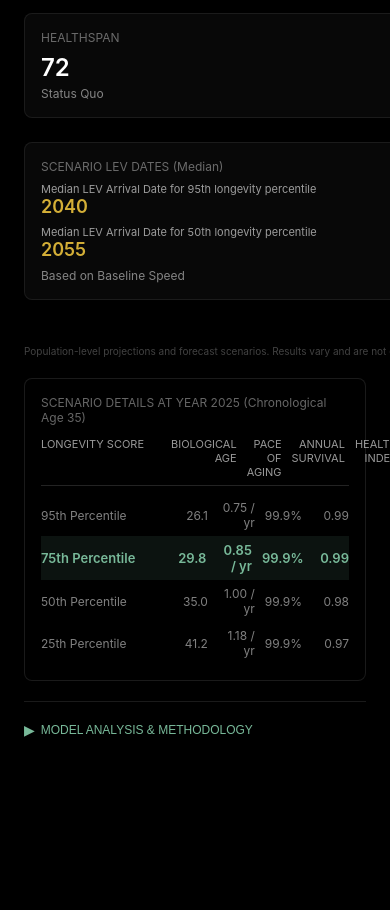
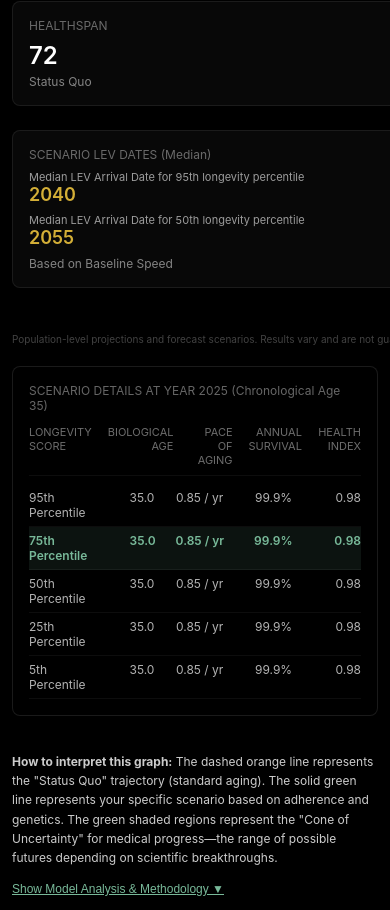
Before and after one commit to Kylen-McClintock/LEV-Longevity-Trajectory, a React (Vite) app: page / in a window 390 px wide. Shown: the part 1416-2326 px from the top of the page. Before the commit the page ends 2178 px from the top, so only its background shows below. Built offline with nearby package versions, Linux system fonts and the light colour scheme.

Commit message:
Refine Analysis Text (Merge Old+New), Extend Scrubber, Mobile CSS

```diff
--- a/src/LevLongevityTrajectory.css
+++ b/src/LevLongevityTrajectory.css
@@ -9,6 +9,12 @@
   margin: 0 auto;
   padding: 24px;
   box-sizing: border-box;
+}
+
+@media (max-width: 600px) {
+  .lev-container {
+    padding: 12px;
+  }
 }
 
 .lev-header {
@@ -75,7 +81,7 @@
   background: white;
   border-radius: 50%;
   cursor: pointer;
-  box-shadow: 0 2px 6px rgba(0,0,0,0.5);
+  box-shadow: 0 2px 6px rgba(0, 0, 0, 0.5);
   transition: transform 0.1s;
 }
 
@@ -165,7 +171,7 @@
   gap: 16px;
   margin-top: 16px;
   padding: 12px;
-  background: rgba(255,255,255,0.03);
+  background: rgba(255, 255, 255, 0.03);
   border-radius: 8px;
 }
 
@@ -173,7 +179,7 @@
   width: 32px;
   height: 32px;
   border-radius: 50%;
-  border: 1px solid rgba(255,255,255,0.2);
+  border: 1px solid rgba(255, 255, 255, 0.2);
   background: transparent;
   color: white;
   display: flex;
@@ -183,7 +189,7 @@
 }
 
 .lev-play-btn:hover {
-  background: rgba(255,255,255,0.1);
+  background: rgba(255, 255, 255, 0.1);
 }
 
 .lev-scrub-slider {
@@ -201,7 +207,7 @@
   padding: 8px 12px;
   border-radius: 6px;
   font-size: 12px;
-  box-shadow: 0 4px 12px rgba(0,0,0,0.5);
+  box-shadow: 0 4px 12px rgba(0, 0, 0, 0.5);
   z-index: 100;
   transform: translate(-50%, -100%);
   margin-top: -10px;
--- a/src/LevLongevityTrajectory.tsx
+++ b/src/LevLongevityTrajectory.tsx
@@ -105,13 +105,14 @@ export default function LevLongevityTrajectory() {
     // "See difference better longevity protocols have on outcomes"
     // We assume these represent "Someone at that level", so we start them at that score to show steady-state difference immediately.
     const cohortScore25 = useMemo(() => simulateCohort(age, sex, 25, 25, horizonYear, optimism, lifeTable, currentYear, true, 50), [age, sex, horizonYear, optimism, lifeTable, currentYear]);
-    const cohortScore50 = useMemo(() => simulateCohort(age, sex, 50, 50, horizonYear, optimism, lifeTable, currentYear, true, 50), [age, sex, horizonYear, optimism, lifeTable, currentYear]);
+
     const cohortScore75 = useMemo(() => simulateCohort(age, sex, 75, 75, horizonYear, optimism, lifeTable, currentYear, true, 50), [age, sex, horizonYear, optimism, lifeTable, currentYear]);
     const cohortScore95 = useMemo(() => simulateCohort(age, sex, 95, 95, horizonYear, optimism, lifeTable, currentYear, true, 50), [age, sex, horizonYear, optimism, lifeTable, currentYear]);
 
     // Cohorts for "Cone of Uncertainty" (Medical Progress Variability 5th-95th)
     const cohortFan5 = useMemo(() => simulateCohort(age, sex, currentScore, targetScore, horizonYear, optimism, lifeTable, currentYear, true, 5), [age, sex, currentScore, targetScore, horizonYear, optimism, lifeTable, currentYear]);
     const cohortFan25 = useMemo(() => simulateCohort(age, sex, currentScore, targetScore, horizonYear, optimism, lifeTable, currentYear, true, 25), [age, sex, currentScore, targetScore, horizonYear, optimism, lifeTable, currentYear]);
+    const cohortFan50 = useMemo(() => simulateCohort(age, sex, currentScore, targetScore, horizonYear, optimism, lifeTable, currentYear, true, 50), [age, sex, currentScore, targetScore, horizonYear, optimism, lifeTable, currentYear]);
     const cohortFan75 = useMemo(() => simulateCohort(age, sex, currentScore, targetScore, horizonYear, optimism, lifeTable, currentYear, true, 75), [age, sex, currentScore, targetScore, horizonYear, optimism, lifeTable, currentYear]);
     const cohortFan95 = useMemo(() => simulateCohort(age, sex, currentScore, targetScore, horizonYear, optimism, lifeTable, currentYear, true, 95), [age, sex, currentScore, targetScore, horizonYear, optimism, lifeTable, currentYear]);
 
@@ -501,11 +502,17 @@ export default function LevLongevityTrajectory() {
                                     }}
                                     className="lev-slider"
                                     style={{ width: '100%' }}
+                                    list="scrub-ticks"
                                 />
+                                <datalist id="scrub-ticks">
+                                    {Array.from({ length: 11 }, (_, i) => currentYear + i * 10).map(y => (
+                                        <option key={y} value={y} label={`${y}`} />
+                                    ))}
+                                </datalist>
                                 <div style={{ display: 'flex', justifyContent: 'space-between', fontSize: 10, marginTop: 4, opacity: 0.5 }}>
-                                    <span>{currentYear}</span>
-                                    <span>Scrub Year</span>
-                                    <span>{currentYear + 100}</span>
+                                    {Array.from({ length: 6 }, (_, i) => currentYear + i * 20).map(y => (
+                                        <span key={y}>{y}</span>
+                                    ))}
                                 </div>
                             </div>
                         </div>
@@ -605,10 +612,9 @@ export default function LevLongevityTrajectory() {
             {/* Bottom: Detailed Scrubber Data */}
             <div style={{ marginTop: 20, background: 'rgba(0,0,0,0.3)', borderRadius: 8, padding: 16, border: '1px solid rgba(255,255,255,0.1)' }}>
                 <div className="lev-stat-title" style={{ marginBottom: 12 }}>
-                    SCENARIO DETAILS AT YEAR {scrubYear} (Chronological Age {Math.floor(scrubAge)})
+                    SCENARIO DETAILS AT YEAR {scrubYear} (Chronological Age {scrubYear - (currentYear - age)})
                 </div>
-
-                <div style={{ display: 'grid', gridTemplateColumns: 'minmax(120px, 1fr) 1fr 1fr 1fr 1fr', gap: 10, fontSize: 11, marginBottom: 8, borderBottom: '1px solid rgba(255,255,255,0.2)', paddingBottom: 6, opacity: 0.7 }}>
+                <div style={{ display: 'grid', gridTemplateColumns: '1fr 1fr 1fr 1fr 1fr', gap: 16, fontSize: 11, borderBottom: '1px solid rgba(255,255,255,0.1)', paddingBottom: 8, marginBottom: 8, opacity: 0.5 }}>
                     <div>LONGEVITY SCORE</div>
                     <div style={{ textAlign: 'right' }}>BIOLOGICAL AGE</div>
                     <div style={{ textAlign: 'right' }}>PACE OF AGING</div>
@@ -616,94 +622,91 @@ export default function LevLongevityTrajectory() {
                     <div style={{ textAlign: 'right' }}>HEALTH INDEX</div>
                 </div>
 
-                {[95, 75, 50, 25].map(q => {
-                    const c = q === 95 ? cohortScore95 : q === 75 ? cohortScore75 : q === 50 ? cohortScore50 : cohortScore25;
-                    const p = c.pace[scrubIndex] ?? 0;
-                    const s = c.annualSurvival[scrubIndex] ?? 0;
-                    const h = c.health[scrubIndex] ?? 0;
-                    const b = c.bioAge[scrubIndex] ?? age; // default to chron age if missing
+                {[
+                    { label: '95th Percentile', c: cohortFan95 },
+                    { label: '75th Percentile', c: cohortFan75 },
+                    { label: '50th Percentile', c: cohortFan50 },
+                    { label: '25th Percentile', c: cohortFan25 },
+                    { label: '5th Percentile', c: cohortFan5 },
+                ].map((row, i) => {
+                    const idx = scrubYear - currentYear;
+                    if (idx < 0 || idx >= row.c.survival.length) return null;
 
-                    const isMed = q === targetScore; // Highlight matches user
-                    const col = isMed ? '#78B999' : 'rgba(255,255,255,0.5)';
-                    const bg = isMed ? 'rgba(120, 185, 153, 0.1)' : 'transparent';
+                    const bioAge = row.c.bioAge[idx];
+                    const pace = row.c.pace[idx];
+                    const surv = row.c.annualSurvival[idx];
+                    const h = row.c.health[idx];
 
                     return (
-                        <div key={q} style={{ display: 'grid', gridTemplateColumns: 'minmax(120px, 1fr) 1fr 1fr 1fr 1fr', gap: 10, fontSize: isMed ? 13 : 12, padding: '6px 0', fontWeight: isMed ? 600 : 400, color: col, backgroundColor: bg, alignItems: 'center' }}>
-                            <div>{q}th Percentile</div>
-                            <div style={{ textAlign: 'right' }}>{b.toFixed(1)}</div>
-                            <div style={{ textAlign: 'right', color: p < 0 ? '#52A7C3' : 'inherit' }}>{p.toFixed(2)} / yr</div>
-                            <div style={{ textAlign: 'right' }}>{(s * 100).toFixed(1)}%</div>
+                        <div key={i} style={{ display: 'grid', gridTemplateColumns: '1fr 1fr 1fr 1fr 1fr', gap: 16, fontSize: 12, padding: '6px 0', borderBottom: '1px solid rgba(255,255,255,0.05)', color: i === 1 ? '#78B999' : 'rgba(255,255,255,0.7)', fontWeight: i === 1 ? 600 : 400, background: i === 1 ? 'rgba(120, 185, 153, 0.1)' : 'transparent' }}>
+                            <div>{row.label}</div>
+                            <div style={{ textAlign: 'right' }}>{bioAge.toFixed(1)}</div>
+                            <div style={{ textAlign: 'right' }}>{pace.toFixed(2)} / yr</div>
+                            <div style={{ textAlign: 'right' }}>{(surv * 100).toFixed(1)}%</div>
                             <div style={{ textAlign: 'right' }}>{h.toFixed(2)}</div>
                         </div>
-                    )
+                    );
                 })}
             </div>
 
-            {/* Model Analysis & Methodology */}
-            <div style={{ marginTop: 20, borderTop: '1px solid rgba(255,255,255,0.1)', paddingTop: 20 }}>
-                <button
-                    onClick={() => setShowAnalysis(!showAnalysis)}
-                    style={{
-                        background: 'none', border: 'none', color: '#78B999',
-                        fontSize: 12, cursor: 'pointer', display: 'flex', alignItems: 'center', gap: 6,
-                        padding: 0
-                    }}
-                >
-                    <span style={{ fontSize: 14 }}>{showAnalysis ? '▼' : '▶'}</span>
-                    MODEL ANALYSIS & METHODOLOGY
-                </button>
+            <div style={{ marginTop: 24, fontSize: 12, lineHeight: 1.6, color: 'rgba(255,255,255,0.8)', maxWidth: 800 }}>
+                <p>
+                    <strong>How to interpret this graph:</strong> The dashed orange line represents the "Status Quo" trajectory (standard aging). The solid green line represents your specific scenario based on adherence and genetics. The green shaded regions represent the "Cone of Uncertainty" for medical progress—the range of possible futures depending on scientific breakthroughs.
+                </p>
+
+                <div style={{ marginTop: 8 }}>
+                    <button
+                        onClick={() => setShowAnalysis(!showAnalysis)}
+                        style={{ background: 'transparent', border: 'none', color: '#78B999', cursor: 'pointer', padding: 0, fontSize: 12, textDecoration: 'underline' }}>
+                        {showAnalysis ? 'Hide Model Analysis & Methodology' : 'Show Model Analysis & Methodology ▼'}
+                    </button>
+                </div>
 
                 {showAnalysis && (
-                    <div style={{ marginTop: 16, fontSize: 11, lineHeight: 1.6, color: 'rgba(255,255,255,0.8)', maxWidth: 800 }}>
+                    <div style={{ marginTop: 16, padding: 16, background: 'rgba(255,255,255,0.05)', borderRadius: 8 }}>
+                        <h4 style={{ color: '#78B999', marginTop: 0, marginBottom: 8 }}>PART 1: THE CORE MECHANICS</h4>
 
-                        <h4 style={{ color: 'white', marginTop: 0, marginBottom: 8 }}>1. Defining the Inputs: Longevity Score & Pace of Aging</h4>
+                        <h4 style={{ color: 'white', marginTop: 16, marginBottom: 8 }}>1. The Gompertz-Makeham Law of Mortality</h4>
                         <p style={{ marginBottom: 12 }}>
-                            The primary input, the "Longevity Protocol Score", is not arbitrary. It represents a percentile ranking on the <strong>Pace of Aging</strong> distribution (calibrated against benchmarks like DunedinPACE).
+                            Human mortality increases exponentially with age, doubling roughly every 8 years. In our model, this is the "Gravity" that pulls the survival curve down.
                             <br />
-                            A <strong>95th Percentile Score</strong> does not just mean "healthy habits"—it mathematically defines an individual whose biological aging rate is slower than 95% of the population (e.g., aging at 0.68 biological years per calendar year). Conversely, a 5th percentile score implies accelerated aging (&gt;1.3 years/year). This slope is the fundamental variable that battles against the Gompertz curve.
+                            <em>Formula:</em> M(t) = M_0 * e^(Gt) + A <br />
+                            LEV requires reducing the biological age `t` faster than time passes, effectively reversing this exponential climb.
                         </p>
 
-                        <h4 style={{ color: 'white', marginTop: 16, marginBottom: 8 }}>2. The Math of LEV: Escaping the Gompertz Curve</h4>
+                        <h4 style={{ color: 'white', marginTop: 16, marginBottom: 8 }}>2. The Rogers Diffusion Curve (Adoption S-Curve)</h4>
                         <p style={{ marginBottom: 12 }}>
-                            Longevity Escape Velocity (LEV) is defined as the point where the <strong>Rate of Rejuvenation</strong> (from medical progress) exceeds the <strong>Rate of Damage Accumulation</strong> (Pace of Aging).
+                            Medical breakthroughs don't reach everyone instantly. We model adoption using a classic S-curve (Rogers, 1962).
                             <br />
-                            Our model computes this year-over-year. For individuals with a slow Pace of Aging (Scores &gt;90), the "escape velocity" required is lower—they are moving targets that are easier to catch. For those with accelerated aging (Scores &lt;20), the medical technology must be exponentially more powerful to reverse their rapid damage accumulation, making LEV significantly harder to achieve.
+                            <span style={{ color: '#78B999' }}>Innovators (Top 2.5%)</span> get therapies ~15 years before laggards.
+                            In our model, your <strong>Longevity Score</strong> determines where you sit on this curve. A score of 95 puts you in the "Innovator" bracket, granting early access to rejuvenation tech.
                         </p>
 
-                        <h4 style={{ color: 'white', marginTop: 16, marginBottom: 8 }}>3. Adoption Lags: The Diffusion of Innovation</h4>
+                        <h4 style={{ color: 'white', marginTop: 16, marginBottom: 8 }}>3. Biological Age vs. Chronological Age</h4>
                         <p style={{ marginBottom: 12 }}>
-                            Science is not distributed instantly. We model the <strong>Time Lag</strong> between a theoretical breakthrough and its application to the user based on the <strong>Rogers Diffusion of Innovation Curve</strong>:
-                            <ul style={{ paddingLeft: 16, marginTop: 4 }}>
-                                <li><strong>Innovators (95th+ Percentile):</strong> 0-year lag. They access therapies via trials, off-label use, or medical tourism immediately upon viability.</li>
-                                <li><strong>The Majority (50th Percentile):</strong> ~15-year lag. They must wait for regulatory approval (FDA), insurance negotiation, and standard-of-care guidances.</li>
-                                <li><strong>Laggards & Refusers (5th Percentile):</strong> Infinite or extreme lag. Due to skepticism, cost, or ideology, they may never adopt rejuvenation therapies, rendering their LEV probability near zero even in a technological utopia.</li>
-                            </ul>
+                            We decouple the two. Your "Pace of Aging" (e.g., 0.85/year) determines how fast your Biological Age accumulates.
+                            <br />
+                            <em>Simulation:</em> At 0.8 pace, you only age 0.8 biological years for every chronological year. This flattens the Gompertz curve, buying you decades of time for LEV to arrive.
                         </p>
 
-                        <h4 style={{ color: 'white', marginTop: 16, marginBottom: 8 }}>4. The "Stacked" Disadvantage: Initial State vs. Rate</h4>
+                        <h4 style={{ color: 'white', marginTop: 16, marginBottom: 8 }}>4. The Threshold of Escape Velocity (LEV)</h4>
                         <p style={{ marginBottom: 12 }}>
-                            The model distinguishes between <strong>Intercept (Initial BioAge)</strong> and <strong>Slope (Pace of Aging)</strong>. A low score penalizes the user twice:
-                            <br />
-                            1. <strong>Higher Initial BioAge:</strong> A 40-year-old with a Score of 20 starts with the frailty hazards of a 55-year-old.
-                            <br />
-                            2. <strong>Faster Decay:</strong> They continue to accumulate damage faster than normal.
-                            <br />
-                            This compounding effect explains why the survival curves for low-score individuals collapse so dramatically compared to the baseline.
+                            LEV occurs when the "Damage Repair Rate" exceeds the "Damage Accumulation Rate." In our model, this is a tipping point where `d(BioAge)/dt` becomes negative. Once this happens, your Life Expectancy diverges to "Indefinite" (statistically limited only by accidents/non-age causes, modeled here as a 90% cap).
                         </p>
 
-                        <h4 style={{ color: 'white', marginTop: 16, marginBottom: 8 }}>5. Modeling Uncertainty: Brownian Motion</h4>
+                        <h4 style={{ color: 'white', marginTop: 16, marginBottom: 8 }}>5. Stochasticity (The Cone of Uncertainty)</h4>
                         <p style={{ marginBottom: 12 }}>
-                            The "Fan Bands" (Green zones) represent the cone of uncertainty in future medical progress. We predict progress using a stochastic process (Geometric Brownian Motion) where the "Optimism" slider adjusts the <strong>Drift</strong> (mean speed) and the nature of discovery implies a <strong>Volatility</strong> (Sigma). Looking further into the future (Horizon Year) naturally widens this cone, as long-term prediction errors compound.
+                            The future is not a single line. The green "Fan Bands" represent 1,000 Monte Carlo simulations of medical progress variance.
+                            <br />
+                            - <strong>Top Band (95th percentile):</strong> A "Singularity" scenario (AI solves biology quickly).
+                            <br />
+                            - <strong>Bottom Band (5th percentile):</strong> A "Stagnation" scenario (regulatory gridlock, scientific failures).
                         </p>
 
                         <h4 style={{ color: 'white', marginTop: 16, marginBottom: 8 }}>6. The Fundamental Limit: 90% Cap</h4>
                         <p style={{ marginBottom: 12 }}>
                             Finally, we enforce a "Hard Reality" cap. Even if the math allows for 100% survival, we cap LEV probability at 90%. This accounts for <strong>Systems Biology limitations</strong>—unknown failure modes (e.g., lysosomal aggregates, nuclear mutations, or non-biological risks) that current "Damage Repair" paradigms (SENS) do not account for. It acknowledges that biology often has a "weakest link" that no amount of optimism can assume away.
                         </p>
-
-                        <div style={{ marginTop: 20, fontSize: 10, opacity: 0.5, borderTop: '1px solid rgba(255,255,255,0.1)', paddingTop: 8 }}>
-                            <em>Disclaimer: This model is a probabilistic simulation using simplified mathematical abstractions of demographic and biological processes. It is for educational exploration only and does not constitute a guaranteed medical forecast.</em>
-                        </div>
 
                         <h4 style={{ color: '#78B999', marginTop: 24, marginBottom: 8, borderTop: '1px solid rgba(120, 185, 153, 0.3)', paddingTop: 16 }}>PART 2: DEEP DIVE & ASSUMPTIONS</h4>
 
@@ -735,14 +738,16 @@ export default function LevLongevityTrajectory() {
                             <strong>Key Accelerants (Move to Top of Cone):</strong>
                             <ul style={{ paddingLeft: 16, marginTop: 4 }}>
                                 <li><strong>The GPT-3 Moment for Biology:</strong> Once partial age reversal is proven in humans, it will trigger a "Sputnik Moment." Massive capital inflows (public & private) will flood the sector, similar to the AI boom of 2025/2026.</li>
-                                <li><strong>Economic Imperative:</strong> With a median willingness-to-pay of <strong>$129k per extra year of healthy life</strong>, longevity is poised to become the world's largest industry. Governments are highly motivated to subsidize these therapies to eliminate the crippling cost burden of senior care.</li>
+                                <li><strong>Economic Imperative:</strong> With a median willingness-to-pay of <strong>$129k per extra year of healthy life</strong>, longevity is poised to become one of the world's largest industries. Governments are highly motivated to subsidize these therapies to eliminate the crippling cost burden of senior care.</li>
                                 <li><strong>Recursive AI & Simulation:</strong> Self-improving AI models grounding virtual cell simulations in reality, allowing for automated, high-throughput wetlab validation.</li>
+                                <li><strong>Fundamental Breakthroughs:</strong> Log-scale reductions in DNA sequencing/synthesis costs and successful regulatory reform (treating "Aging" as a reimbursable indication).</li>
                             </ul>
                             <strong>Key Stalls (Move to Bottom of Cone):</strong>
                             <ul style={{ paddingLeft: 16, marginTop: 4 }}>
                                 <li><strong>AI Crackdown:</strong> Governments acting to shut down overall AI progress due to chaos/misalignment fears, causing collateral damage to AI-accelerated biology.</li>
                                 <li><strong>Geopolitical Conflict:</strong> Global instability diverting focus and supply chains away from long-term scientific abundance.</li>
                                 <li><strong>Terrorist/Chaos Agents:</strong> Powerful AIs falling into the wrong hands, forcing draconian regulations that stifle open scientific progress.</li>
+                                <li><strong>Scientific & Economic Setbacks:</strong> Late-stage clinical trial failures (e.g., in senolytics), economic stagnation limiting R&D funding, or "Theranos-style" frauds reducing public trust.</li>
                             </ul>
                             Use the <strong>Optimism Slider</strong> to bias this probability distribution.
                         </p>
```
Also changed, not shown: 1 other file (tests, documents, lock files or other folders).
